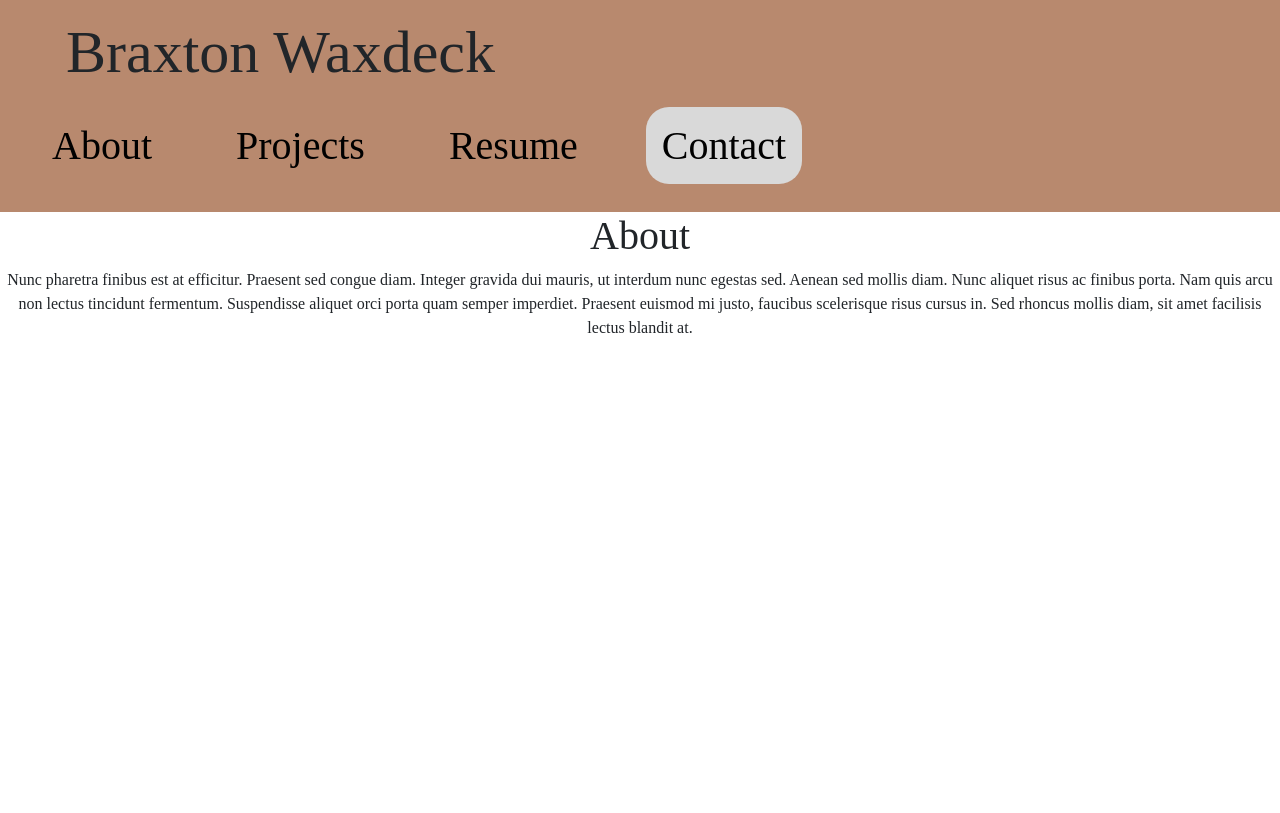
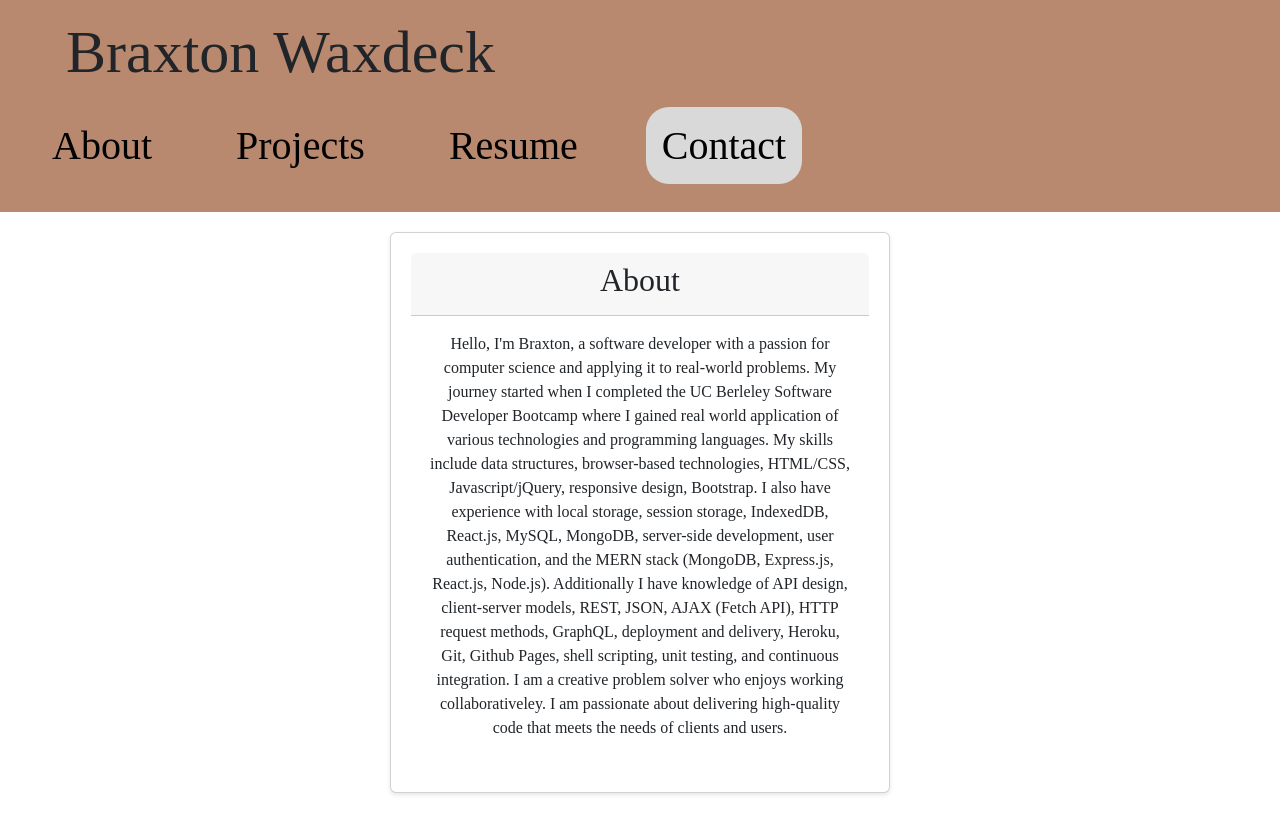
Before and after one commit to bbwax/portfolio-react, a React (Create React App) app: page / in a window 1280 px wide. Built offline with nearby package versions, Linux system fonts and the light colour scheme.

Commit message:
updated content and css

```diff
--- a/src/App.css
+++ b/src/App.css
@@ -97,3 +97,13 @@ li:not(:last-child) {
     transform: rotate(360deg);
   }
 }
+
+.card {
+  background-color: #f8f9fa;
+  border-radius: 10px;
+  box-shadow: 0px 2px 4px rgba(0, 0, 0, 0.1);
+  margin: 20px auto;
+  max-width: 500px;
+  padding: 20px;
+
+}
--- a/src/components/pages/About.js
+++ b/src/components/pages/About.js
@@ -1,17 +1,33 @@
 import React from 'react';
+import Card from '../Card';
 
 export default function About() {
   return (
     <div>
-      <h1>About</h1>
+      <Card heading='About'>
       <p>
-        Nunc pharetra finibus est at efficitur. Praesent sed congue diam.
-        Integer gravida dui mauris, ut interdum nunc egestas sed. Aenean sed
-        mollis diam. Nunc aliquet risus ac finibus porta. Nam quis arcu non
-        lectus tincidunt fermentum. Suspendisse aliquet orci porta quam semper
-        imperdiet. Praesent euismod mi justo, faucibus scelerisque risus cursus
-        in. Sed rhoncus mollis diam, sit amet facilisis lectus blandit at.
+        {`
+        Hello, I'm Braxton, a software developer with a passion for computer science
+        and applying it to real-world problems. My journey started when I completed the
+        UC Berleley Software Developer Bootcamp where I gained real world application of
+        various technologies and programming languages.
+
+        My skills include data structures, browser-based technologies, HTML/CSS, Javascript/jQuery,
+        responsive design, Bootstrap.
+
+        I also have experience with local storage, session storage, IndexedDB,
+        React.js, MySQL, MongoDB, server-side development, user authentication, and the MERN stack
+        (MongoDB, Express.js, React.js, Node.js).
+
+        Additionally I have knowledge of API design, client-server models, REST, JSON, AJAX (Fetch API),
+        HTTP request methods, GraphQL, deployment and delivery, Heroku, Git, Github Pages, shell scripting,
+        unit testing, and continuous integration.
+
+        I am a creative problem solver who enjoys working collaborativeley. I am passionate about delivering
+        high-quality code that meets the needs of clients and users.
+        `}
       </p>
+      </Card>
     </div>
   );
 }
```
